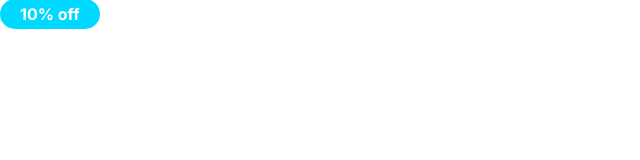
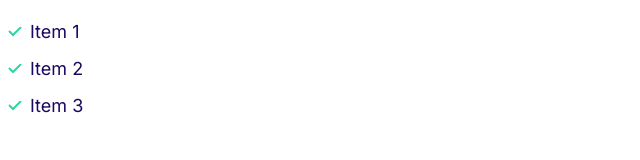
Before and after one commit to bkomesu/Moshify4, a plain HTML site: page index.html in a window 1280 px wide. Shown: the whole page, without its empty margins (0-640 px from the left). Drawn offline with Linux system fonts and the light colour scheme.

Commit message:
createing Lists

```diff
--- a/index.html
+++ b/index.html
@@ -15,6 +15,10 @@
     <link rel="stylesheet" href="styles.css" />
   </head>
   <body>
-    <span class="badge badge--secondary badge--small">10% off</span>
+    <ul class="list list--tick">
+      <li class="list__item">Item 1</li>
+      <li class="list__item">Item 2</li>
+      <li class="list__item">Item 3</li>
+    </ul>
   </body>
 </html>
--- a/styles.css
+++ b/styles.css
@@ -119,3 +119,32 @@ a {
     font-size: 1.2rem;
   }
 }
+
+/*Lists*/
+
+.list {
+  list-style: none;
+  padding-left: 0;
+  color: var(--color-heading);
+}
+
+.list--inline .list__item {
+  display: inline-block;
+  margin-right: 2rem;
+}
+
+.list--tick {
+  list-style-image: url(../images/tick.svg);
+  padding-left: 3rem;
+}
+
+.list--tick .list__item {
+  padding-left: 0.5rem;
+  margin-bottom: 1rem;
+}
+
+@media screen and (min-width: 1024px) {
+  .list--tick .list__item {
+    padding-left: 0;
+  }
+}
```
Also changed, not shown: components/list.html (added, +5 -0 lines), Images/tick.svg (added).
